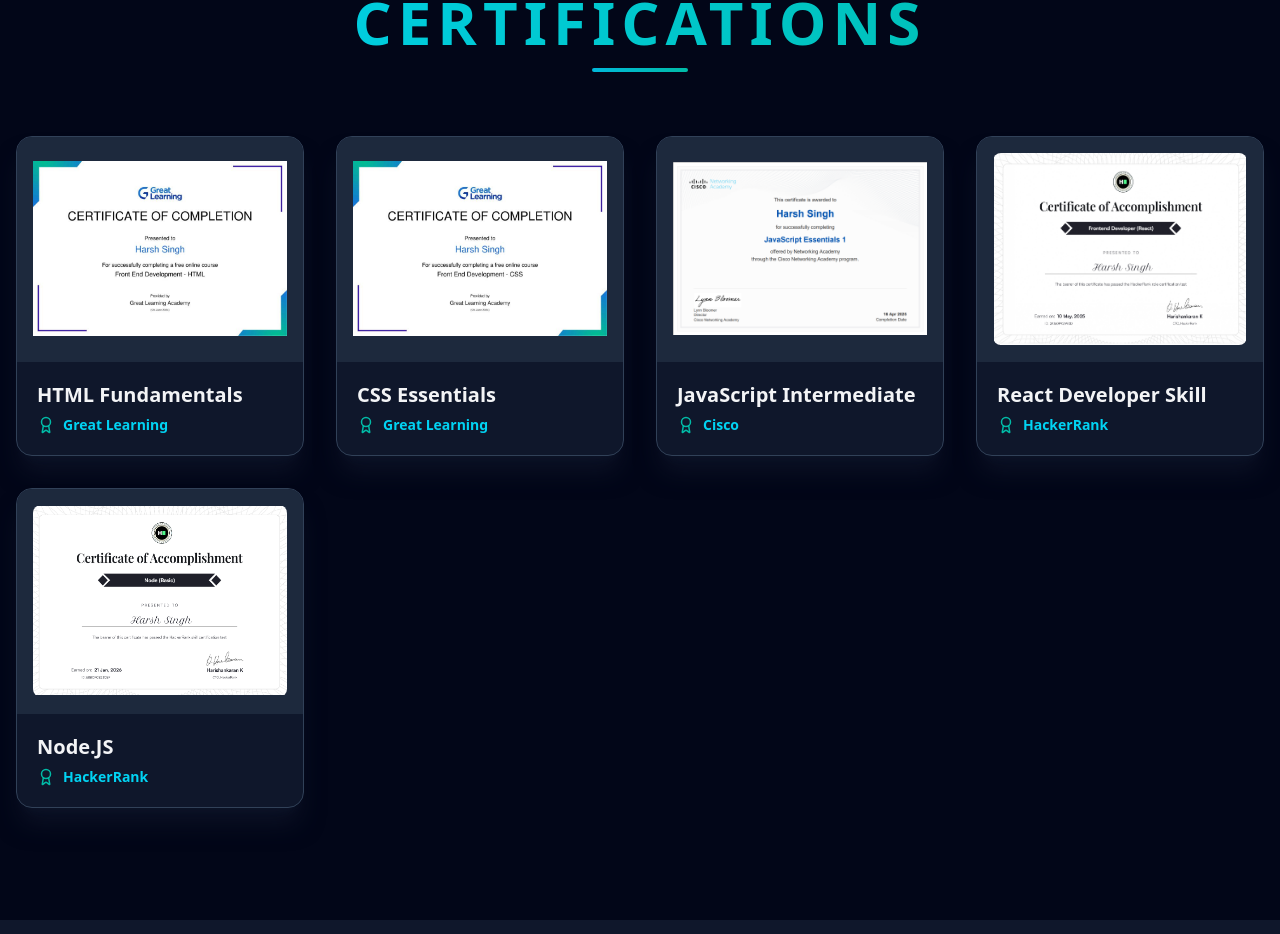
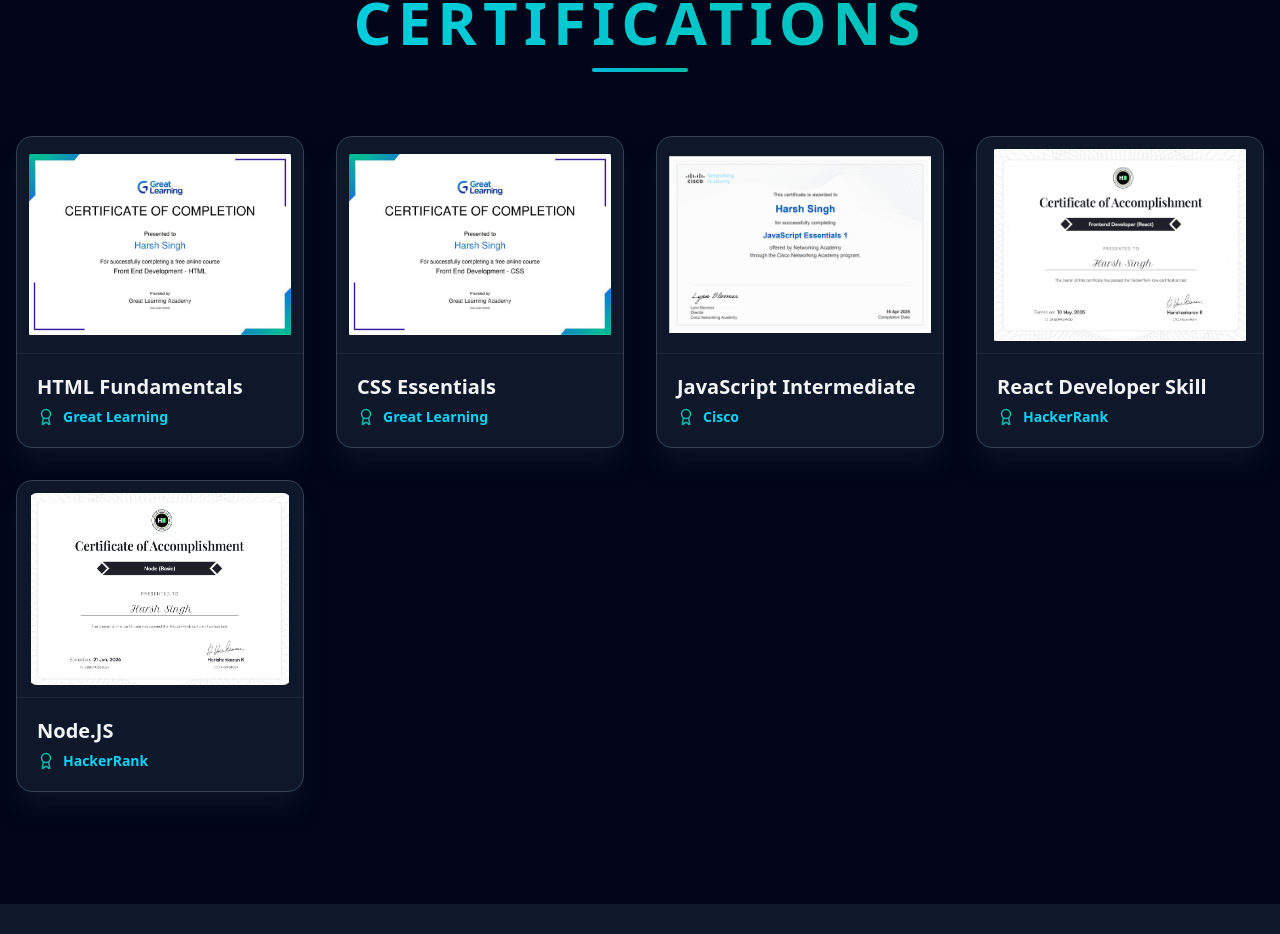
Before and after one commit to harshsingh1407/harshportfolio, a React (Vite) app: page / in a window 1280 px wide. Shown: the part 4187-5121 px from the top of the page. Built offline with nearby package versions, Linux system fonts and the light colour scheme.

Commit message:
fix certificate ui

```diff
--- a/src/components/Certificate.jsx
+++ b/src/components/Certificate.jsx
@@ -75,7 +75,7 @@
                             '
                         >
                             <div className='relative overflow-hidden'>
-                                <div className="bg-slate-800 p-4">
+                                <div className="p-3">
                                     <img
                                         src={cert.image}
                                         alt={cert.cname}
```
